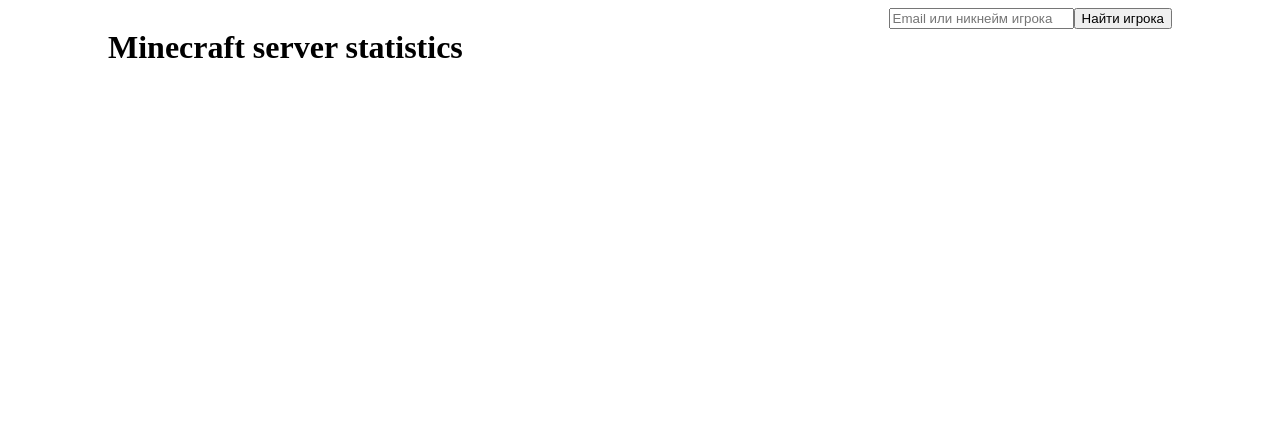
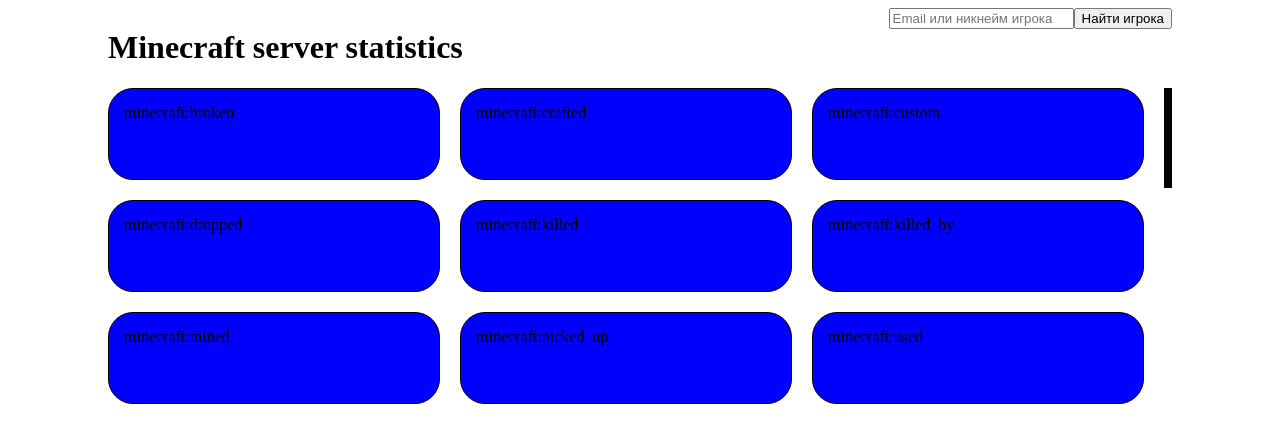
Before and after one commit to CUzkov/mineStatLic, a React (Create React App) app: page / in a window 1280 px wide. Shown: the top 442 px of the page. Built offline with nearby package versions, Linux system fonts and the light colour scheme; no server answers; the database is empty.

Commit message:
addSomeAnim

```diff
--- a/src/App.jsx
+++ b/src/App.jsx
@@ -1,7 +1,6 @@
 import React from "react"
-import DataStatBlock from './components/DataStatBlock.jsx'
 import Header from './components/Header.jsx'
-import Profile from './components/profile.jsx'
+import DataBlock from './components/DataBlock'
 
 class App extends React.Component {
 
@@ -9,26 +8,7 @@
     return(
       <div className="mainApp">
         <Header />
-        <div className="dataBody">
-          <Profile />
-          <div className="dataTable">
-            <div className="dataString">
-                <DataStatBlock category="minecraft:broken"/>
-                <DataStatBlock category="minecraft:crafted"/>
-                <DataStatBlock category="minecraft:custom"/>
-              </div>
-              <div className="dataString">
-                <DataStatBlock category="minecraft:dropped"/>
-                <DataStatBlock category="minecraft:killed"/>
-                <DataStatBlock category="minecraft:killed_by"/>
-              </div>
-              <div className="dataString">
-                <DataStatBlock category="minecraft:mined"/>
-                <DataStatBlock category="minecraft:picked_up"/>
-                <DataStatBlock category="minecraft:used"/>
-              </div>
-          </div>
-        </div>
+        <DataBlock />
       </div>
     );
   }
--- /dev/null
+++ b/src/components/DataBlock.jsx
@@ -0,0 +1,121 @@
+import React from "react";
+import DataStatBlock from './DataStatBlock.jsx';
+import Profile from './profile.jsx';
+import { CSSTransition } from 'react-transition-group';
+
+class DataBlock extends React.Component {
+
+    constructor(){
+        super();
+
+        this.handleOnClickDataBlock = this.handleOnClickDataBlock.bind(this);
+    }
+
+    state = {
+        isOpenDataBlock: false
+    }
+
+    static blockNumb = '0';
+
+    handleOnClickDataBlock = (e) => {
+        e.currentTarget.classList.toggle('notRemove');
+        if(!this.state.isOpenDataBlock){
+            this.setState({isOpenDataBlock: true});
+            this.blockNumb = e.currentTarget.id;
+        }
+        else{
+            this.setState({isOpenDataBlock: false});
+            this.blockNumb = '0';
+        }
+    }
+
+    render(){
+        return(
+            <div>
+                <div className="dataBody">
+                    <div className="profile">
+                        <Profile />
+                    </div>
+                    <div className="dataTable">
+                    <div className="dataString">
+                        <CSSTransition
+                            in={(!this.state.isOpenDataBlock || this.blockNumb === '1')}
+                            timeout={3000}
+                            className="my-node DataStatBlock"
+                            mountOnEnter
+                            unmountOnExit>
+                                <div onClick={this.handleOnClickDataBlock}
+                                    id="1">
+                                    <DataStatBlock category="minecraft:broken"/>
+                                </div>
+                        </CSSTransition>
+
+                        {(!this.state.isOpenDataBlock || this.blockNumb === '2') &&
+                            <div className="DataStatBlock"
+                                onClick={this.handleOnClickDataBlock}
+                                id="2">
+                                <DataStatBlock category="minecraft:crafted"/>
+                            </div>
+                        }
+                        {(!this.state.isOpenDataBlock || this.blockNumb === '3') &&
+                            <div className="DataStatBlock"
+                                onClick={this.handleOnClickDataBlock}
+                                id="3">
+                                <DataStatBlock category="minecraft:custom"/>
+                            </div>
+                        }
+                    </div>
+                    <div className="dataString">
+                        {(!this.state.isOpenDataBlock || this.blockNumb === '4') &&
+                            <div className="DataStatBlock"
+                                onClick={this.handleOnClickDataBlock}
+                                id="4">
+                                <DataStatBlock category="minecraft:dropped"/>
+                            </div>
+                        }
+                        {(!this.state.isOpenDataBlock || this.blockNumb === '5') &&
+                            <div className="DataStatBlock"
+                                onClick={this.handleOnClickDataBlock}
+                                id="5">
+                                <DataStatBlock category="minecraft:killed"/>
+                            </div>
+                        }
+                        {(!this.state.isOpenDataBlock || this.blockNumb === '6') &&
+                            <div className="DataStatBlock"
+                                onClick={this.handleOnClickDataBlock}
+                                id="6">
+                                <DataStatBlock category="minecraft:killed_by"/>
+                            </div>
+                        }
+                    </div>
+                    <div className="dataString">
+                        {(!this.state.isOpenDataBlock || this.blockNumb === '7') &&
+                            <div className="DataStatBlock"
+                                onClick={this.handleOnClickDataBlock}
+                                id="7">
+                                <DataStatBlock category="minecraft:mined"/>
+                            </div>
+                        }
+                        {(!this.state.isOpenDataBlock || this.blockNumb === '8') &&
+                            <div className="DataStatBlock"
+                                onClick={this.handleOnClickDataBlock}
+                                id="8">
+                                <DataStatBlock category="minecraft:picked_up"/>
+                            </div>
+                        }
+                        {(!this.state.isOpenDataBlock || this.blockNumb === '9') &&
+                            <div className="DataStatBlock"
+                                onClick={this.handleOnClickDataBlock}
+                                id="9">
+                                <DataStatBlock category="minecraft:used"/>
+                            </div>
+                        }
+                    </div>
+                </div>
+                </div>
+            </div>
+        );
+    }
+}
+
+export default DataBlock
--- a/src/components/DataStatBlock.jsx
+++ b/src/components/DataStatBlock.jsx
@@ -61,7 +61,7 @@
   render(){
       return(
         <div>
-
+          {this.props.category}
         </div>
       );
   }
--- a/src/css/App.css
+++ b/src/css/App.css
@@ -5,6 +5,57 @@
     margin: 0px 100px;
 }
 
-.MyButton{
+.DataStatBlock{
+    background-color: blue;
+    border: solid 1px black;
+    border-radius: 25px;
+    padding: 15px 15px;
+    height: 60px;
+    width: 300px;
+    margin-right: 20px;
+}
 
+.dataString{
+    display: flex;
+    flex-direction: row;
+    justify-content: space-between;
+    margin-bottom: 20px;
 }
+
+.dataTable{
+    display: flex;
+    flex-direction: column;
+    justify-content: space-between;
+}
+
+.profile{
+    width: 100px;
+    height: 100px;
+    background-color: black;
+}
+
+.dataBody{
+    display: flex;
+    flex-direction: row-reverse;
+    justify-content: space-between;
+    margin: 0px 100px;
+}
+
+.enter {
+    opacity: 0;
+    transform: scale(0.9);
+    background-color: black;
+  }
+  .enter-active {
+    opacity: 1;
+    transform: translateX(0);
+    transition: opacity 3s, transform 3s;
+  }
+  .exit {
+    opacity: 1;
+  }
+  .exit-active {
+    opacity: 0;
+    transform: scale(0.9);
+    transition: opacity 3s, transform 3s;
+  }
```
Also changed, not shown: package.json (+4 -6 lines), 2 other files (tests, documents, lock files or other folders).
